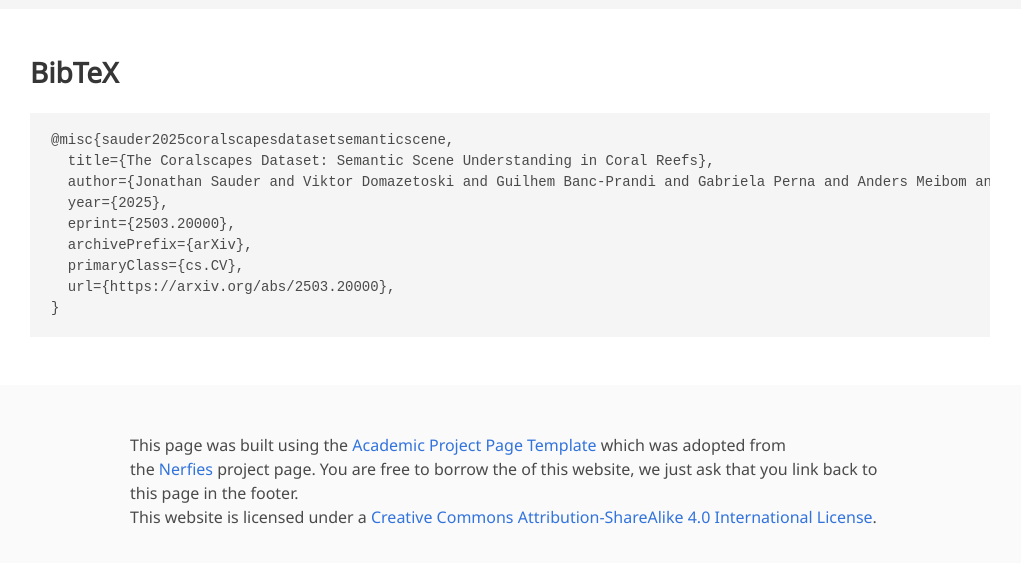
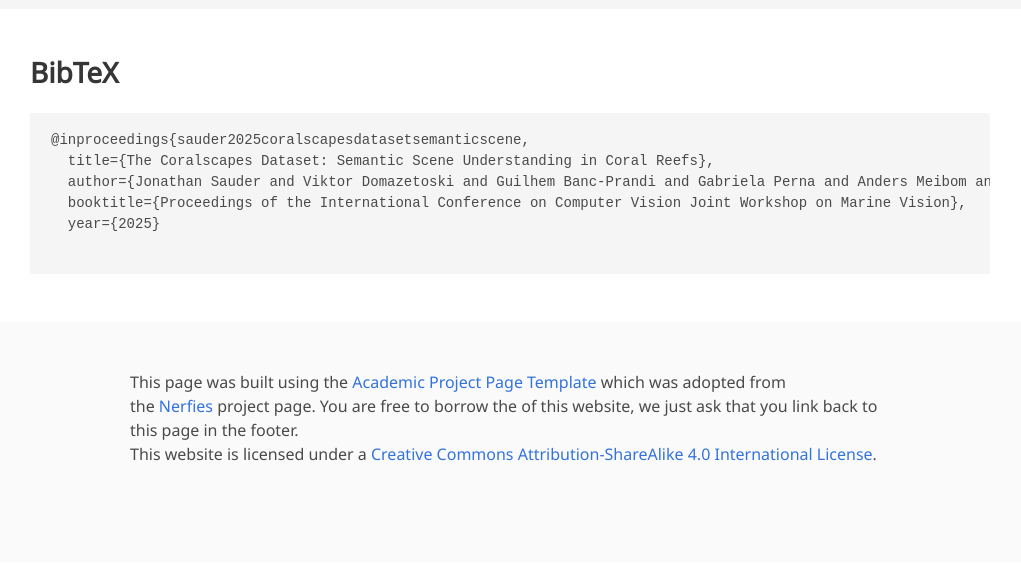
Before and after one commit to josauder/coralscapes, a plain HTML site: page index.html in a window 1280 px wide. Shown: the part 3559-4122 px from the top of the page, without its empty margins (130-1151 px from the left). Drawn offline with nearby package versions, Linux system fonts and the light colour scheme; some icons are missing; a web font is replaced by a local one.

Commit message:
Update index.html

```diff
--- a/index.html
+++ b/index.html
@@ -395,15 +395,12 @@ label = dataset["test"][0]["label"]</code></pre>
   <section class="section" id="BibTeX">
     <div class="container is-max-desktop content">
       <h2 class="title">BibTeX</h2>
-      <pre><code>@misc{sauder2025coralscapesdatasetsemanticscene,
+      <pre><code>@inproceedings{sauder2025coralscapesdatasetsemanticscene,
   title={The Coralscapes Dataset: Semantic Scene Understanding in Coral Reefs},
   author={Jonathan Sauder and Viktor Domazetoski and Guilhem Banc-Prandi and Gabriela Perna and Anders Meibom and Devis Tuia},
-  year={2025},
-  eprint={2503.20000},
-  archivePrefix={arXiv},
-  primaryClass={cs.CV},
-  url={https://arxiv.org/abs/2503.20000},
-}</code></pre>
+  booktitle={Proceedings of the International Conference on Computer Vision Joint Workshop on Marine Vision},
+  year={2025}
+      </code></pre>
     </div>
   </section>
   <!--End BibTex citation -->
```
